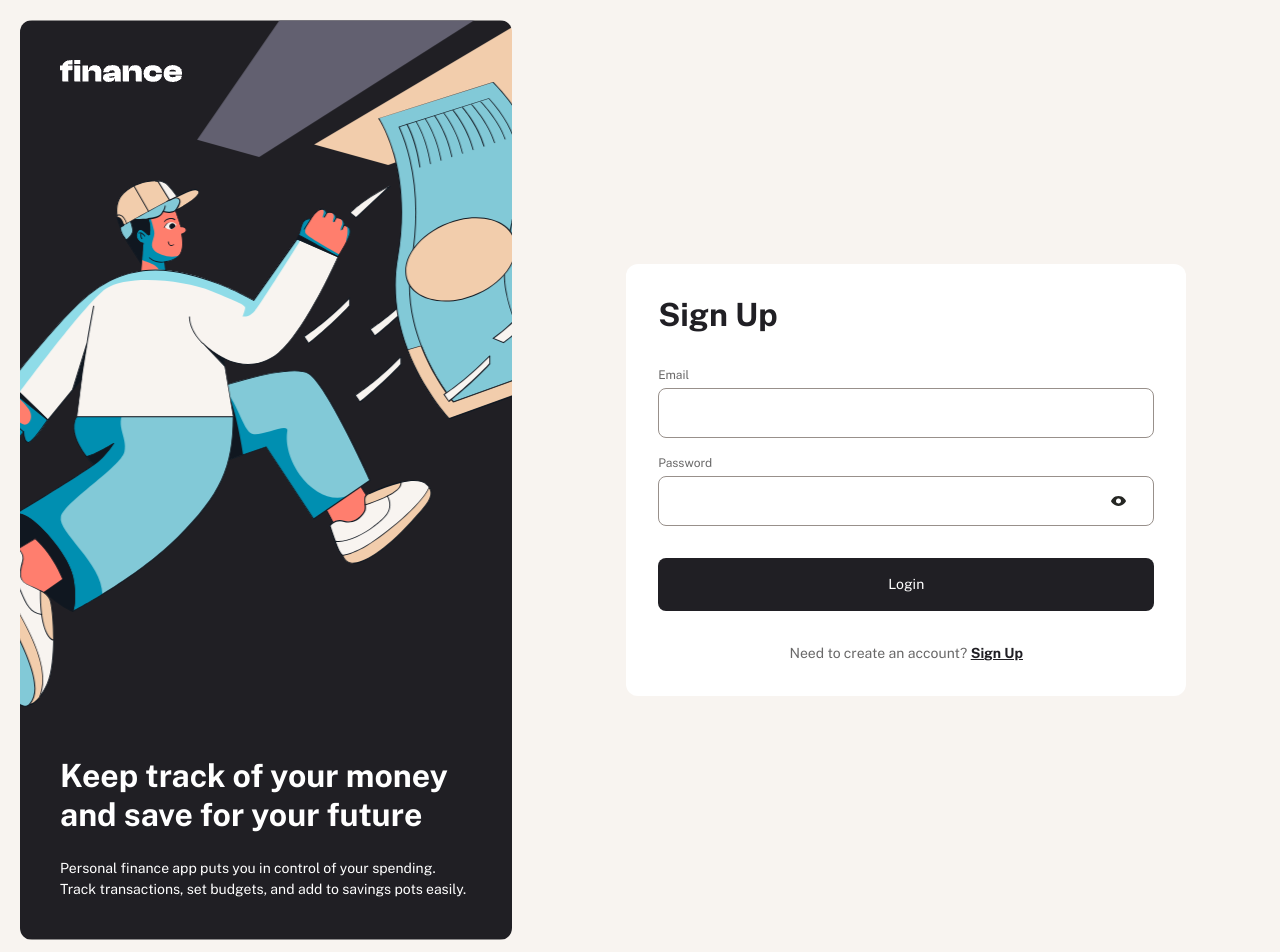
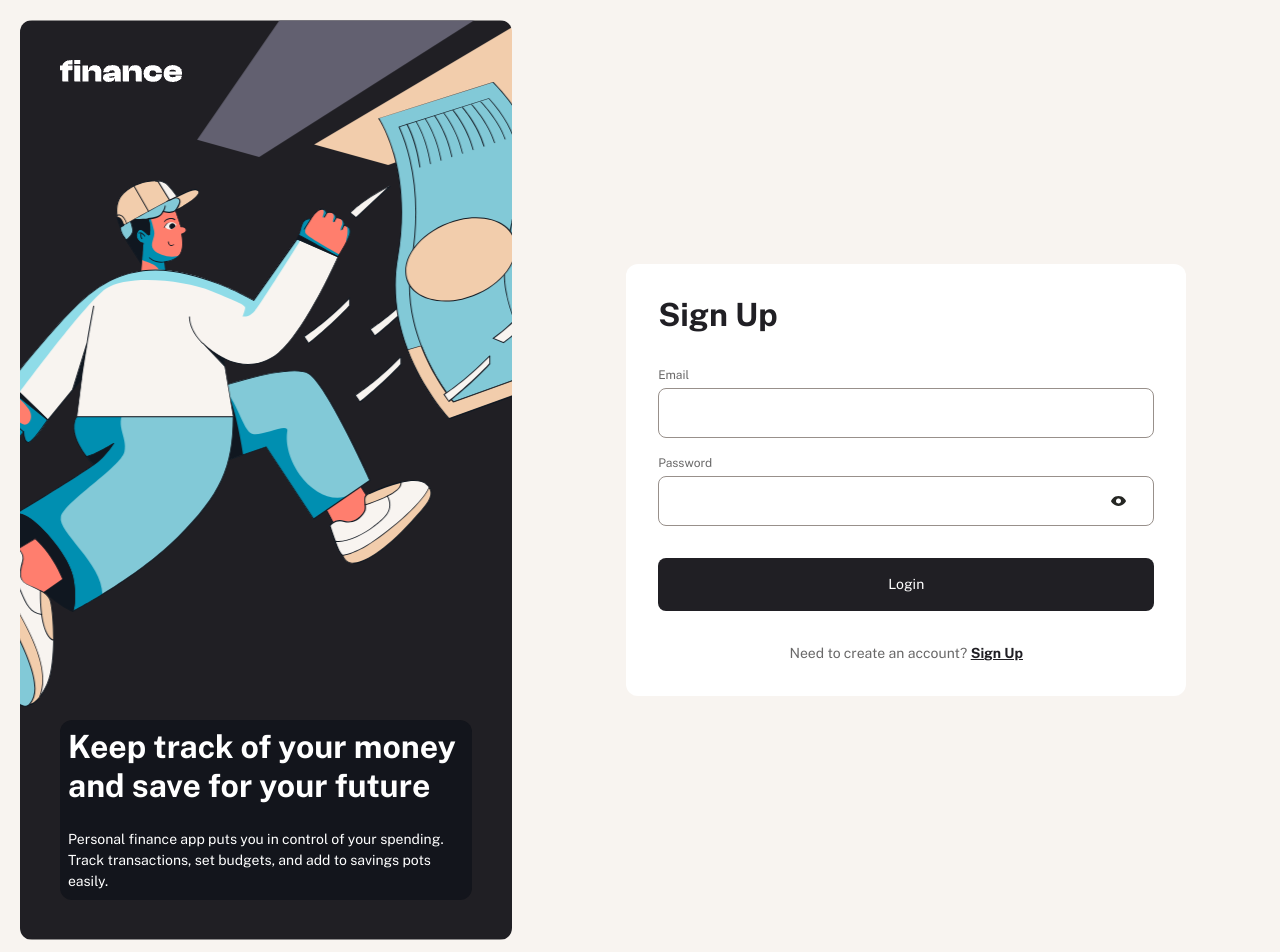
Before and after one commit to IslamSolimanInnowise/finance-app, a Next.js app: page /login in a window 1280 px wide. Shown: the top 952 px of the page. Built offline with nearby package versions, Linux system fonts and the light colour scheme.

Commit message:
style: fix the side bar text background

```diff
--- a/src/components/Sidebar/index.tsx
+++ b/src/components/Sidebar/index.tsx
@@ -6,7 +6,7 @@ const SideBar: React.FC = () => {
     <aside className="p-5 w-[41.6%] min-h-240 h-screen">
       <div className="h-full w-full p-10 rounded-xl bg-[url('/Login-and-Signup-Illustration-Image.svg')] bg-cover bg-top bg-no-repeat flex flex-col justify-between">
         <Image src={Logo} alt="Logo" className="object-cover" />
-        <div className="text-white flex flex-col gap-6">
+        <div className="text-white flex flex-col gap-6 bg-[#0307126e] p-2 rounded-xl">
           <h1 className="text-preset-1">
             Keep track of your money and save for your future
           </h1>
```
